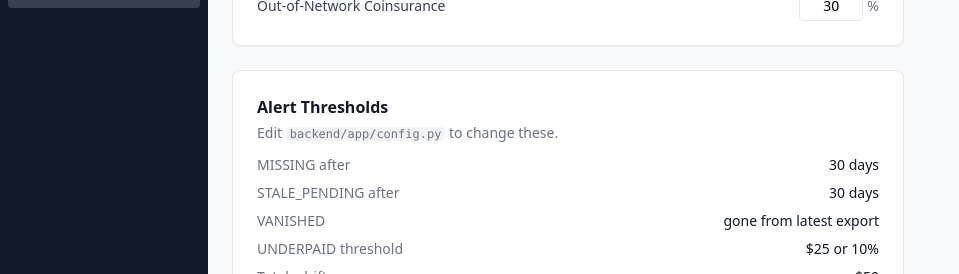
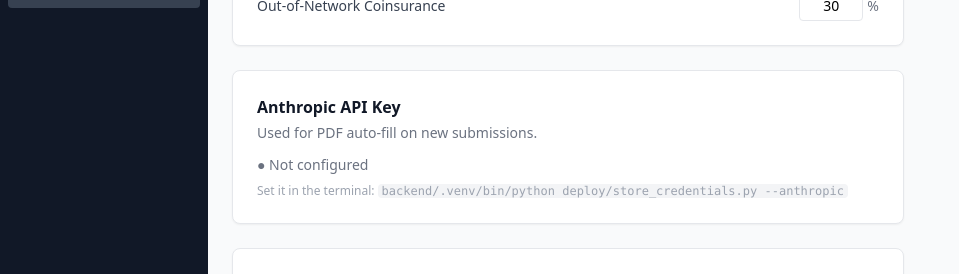
Before and after one commit to jgoleary/claims-tracker, a React (Vite) app in the folder frontend/: page /settings in a window 1280 px wide. Shown: the part 386-660 px from the top of the page, without its empty margins (0-959 px from the left). Built offline with nearby package versions, Linux system fonts and the light colour scheme; no server answers.

Commit message:
feat: show Anthropic API key status in Settings

```diff
--- a/frontend/src/api.ts
+++ b/frontend/src/api.ts
@@ -1,5 +1,5 @@
 import type {
-  AnthemClaimResponse, AutomationStatus, DashboardResponse,
+  AnthemClaimResponse, AnthropicKeyStatus, AutomationStatus, DashboardResponse,
   ExtractionResult, IngestSummary, MatchSuggestion, PlanConfig,
   ProviderAliasResponse, SubmissionCreate, SubmissionResponse, TotalsResponse,
 } from './types'
@@ -105,4 +105,7 @@ export const api = {
         body: JSON.stringify(body),
       }),
   },
+  settings: {
+    anthropicKeyStatus: () => req<AnthropicKeyStatus>('/settings/anthropic-key'),
+  },
 }
--- a/frontend/src/pages/Settings.tsx
+++ b/frontend/src/pages/Settings.tsx
@@ -11,6 +11,7 @@ export default function Settings() {
   })
 
   const { data: planConfig } = useQuery({ queryKey: ['planConfig'], queryFn: api.planConfig.get })
+  const { data: anthropicKey } = useQuery({ queryKey: ['anthropicKey'], queryFn: api.settings.anthropicKeyStatus })
   const [inPct, setInPct] = useState(10)
   const [oonPct, setOonPct] = useState(30)
   const [configDirty, setConfigDirty] = useState(false)
@@ -90,6 +91,20 @@ export default function Settings() {
           )}
         </div>
       </div>
+      <div className="bg-white border rounded-lg p-6 shadow-sm mb-6">
+        <h2 className="font-semibold text-gray-900 mb-1">Anthropic API Key</h2>
+        <p className="text-sm text-gray-500 mb-3">Used for PDF auto-fill on new submissions.</p>
+        <div className="flex items-center gap-2 text-sm">
+          {anthropicKey?.configured ? (
+            <span className="text-green-700 font-medium">✓ Configured</span>
+          ) : (
+            <span className="text-gray-500 font-medium">● Not configured</span>
+          )}
+        </div>
+        <p className="text-xs text-gray-400 mt-2">
+          Set it in the terminal: <code className="bg-gray-100 px-1 rounded">backend/.venv/bin/python deploy/store_credentials.py --anthropic</code>
+        </p>
+      </div>
       <div className="bg-white border rounded-lg p-6 shadow-sm">
         <h2 className="font-semibold text-gray-900 mb-1">Alert Thresholds</h2>
         <p className="text-sm text-gray-500 mb-3">Edit <code className="bg-gray-100 px-1 rounded text-xs">backend/app/config.py</code> to change these.</p>
--- a/frontend/src/types.ts
+++ b/frontend/src/types.ts
@@ -146,3 +146,7 @@ export interface ExtractionResult {
   first_service_date: string | null
   amount_billed_cents: number | null
 }
+
+export interface AnthropicKeyStatus {
+  configured: boolean
+}
```
